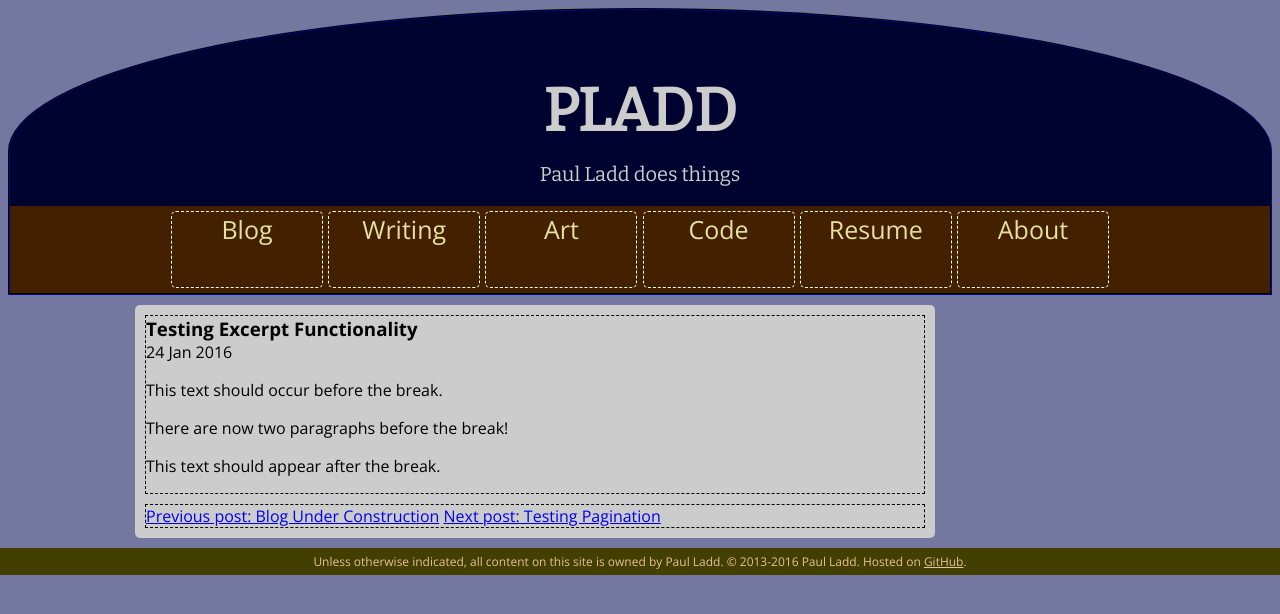
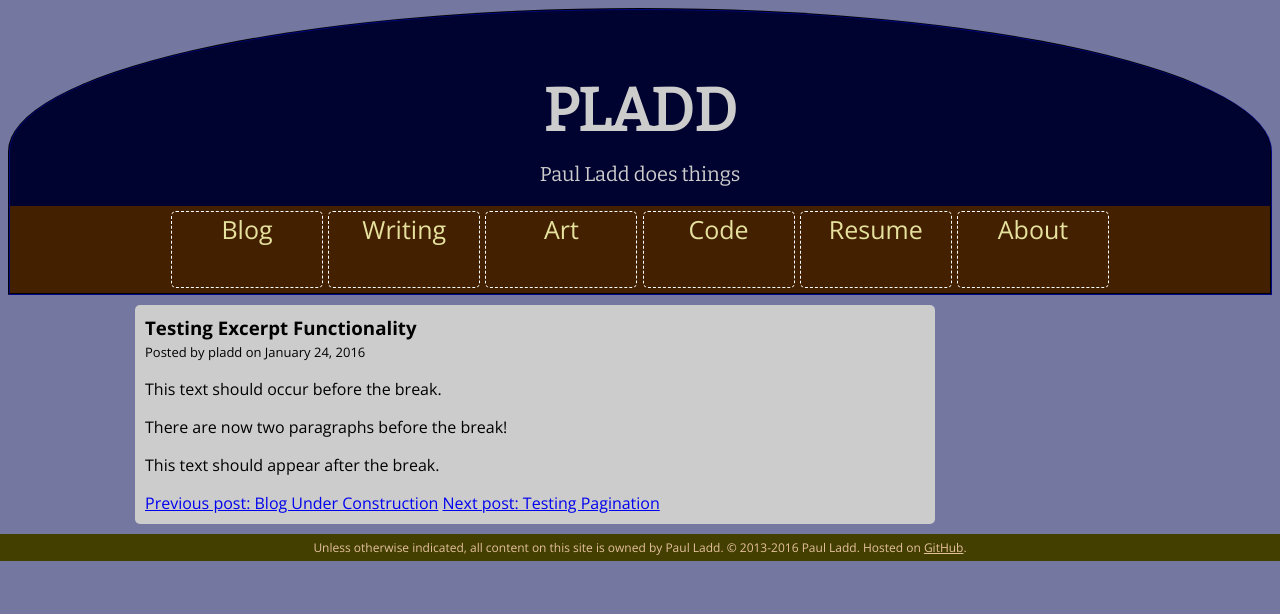
Before and after one commit to itspladd/personal-website-old, a Jekyll site: the page built from blog/_posts/2016-01-24-excerpt-test.md, in a window 1280 px wide. Shown: the top 614 px of the page. Built offline with Jekyll 4.4.1, drawn with Linux system fonts in a browser that asks for light colours.

Commit message:
Removed article borders, added dateauthor class
dateauthor is a custom style for "posted by X on Month Day, Year"

```diff
--- a/_layouts/post.html
+++ b/_layouts/post.html
@@ -4,7 +4,7 @@
     <section>
         <article>
             <h1>{{ page.title }}</h1>
-            {{ page.date | date_to_string }}
+            <span class="dateauthor">Posted by {{ page.author }} on {{ page.date | date: '%B %d, %Y' }}</span>
             {{ content }}
         </article>
 
--- a/blog/index.html
+++ b/blog/index.html
@@ -18,7 +18,7 @@
 <section>
     <article>
         <h1><a href="{{ site.categories.blog[0].url }}">{{ site.categories.blog[0].title }}</a></h1>
-        Posted by {{ site.categories.blog[0].author }} on {{ site.categories.blog[0].date | date_to_string }}
+        <span class="dateauthor">Posted by {{ site.categories.blog[0].author }} on {{ site.categories.blog[0].date | date: '%B %d, %Y' }}</span>
         <p>{{ site.categories.blog[0].content }}</p>
         <a href="{{ site.categories.blog[1].url }}">Previous post: {{ site.categories.blog[1].title }}</a>
     </article>
--- a/css/main.css
+++ b/css/main.css
@@ -40,6 +40,10 @@
     position: relative;
     font-size: 60px;
     top: 25px;
+}
+
+.dateauthor {
+    font-size: 13px;
 }
 
 /* Content: defines the div that holds the body of a page.*/
@@ -205,7 +209,6 @@
 /* Article is used to hold standalone content. */
 article {
     margin: 10px 10px 10px 10px;
-    border: 1px dashed black;
     text-align: left;
 }
 
```
